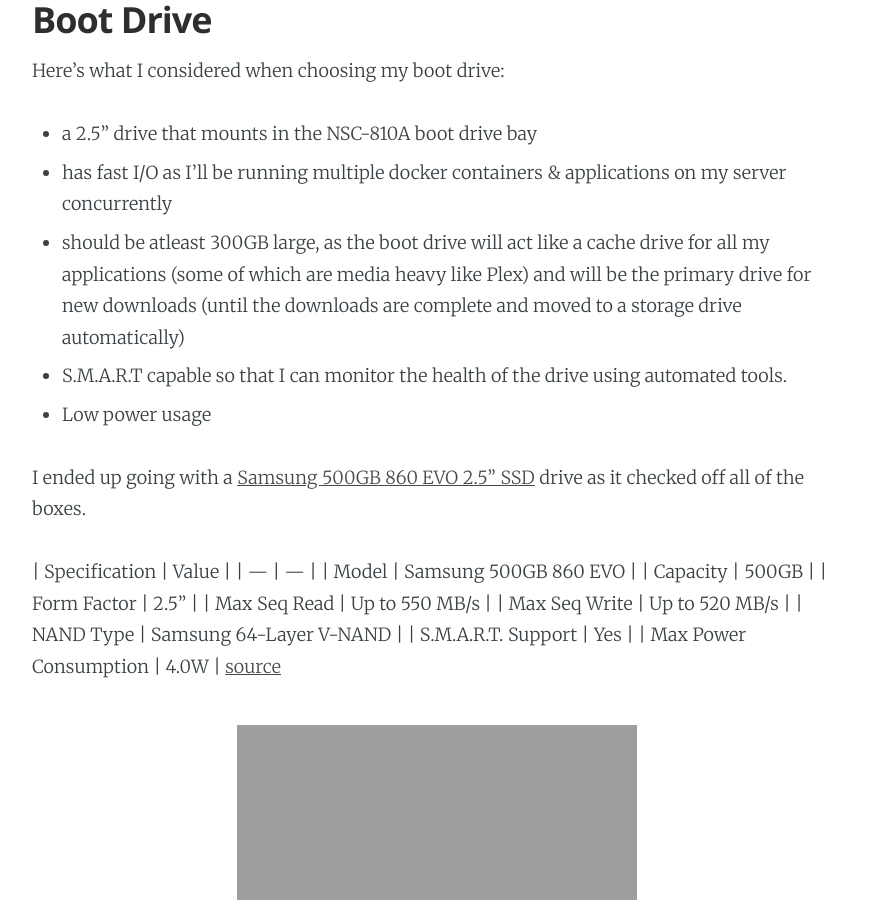
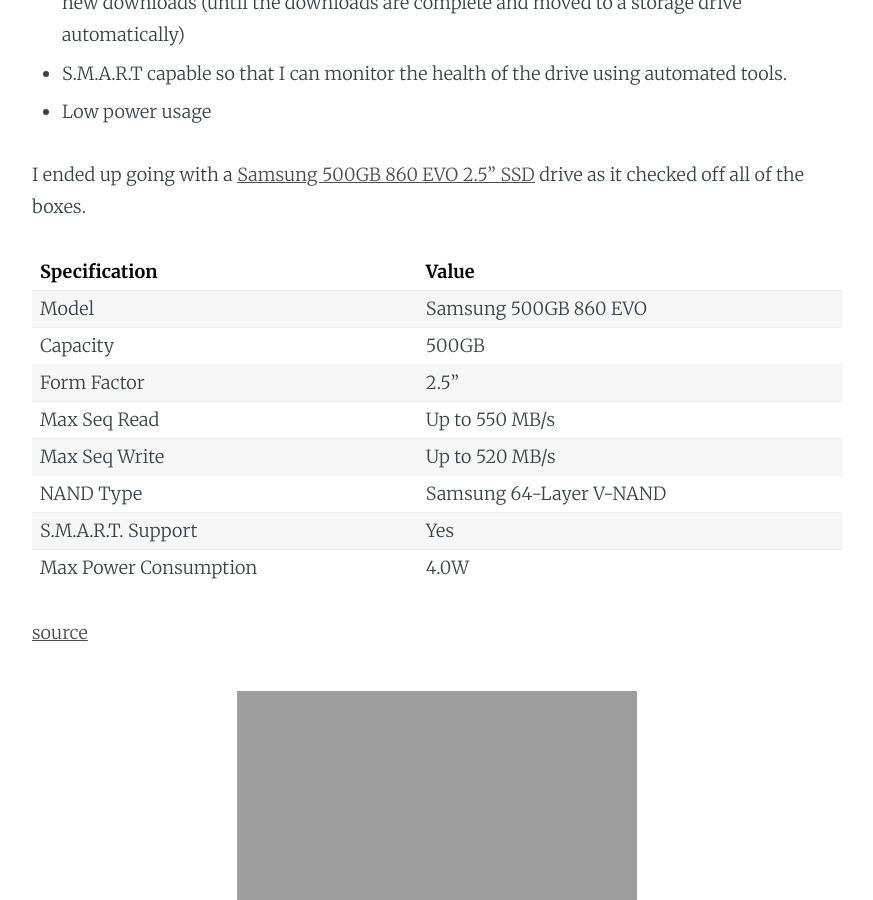
Before and after one commit to AnalogJ/thesparktree-blog, a Jekyll site: the page built from _posts/2019-01-06-utlimate-media-server-build-hardware.md, in a window 1280 px wide and 900 px high, scrolled down 15958 px. Shown: the whole window, without its empty margins (203-1076 px from the left). Built offline with Jekyll 4.4.1, drawn with Linux system fonts in a browser that asks for light colours; nearby versions of some CDN libraries; comment, search, counter and statistics services are not loaded; some of the changed text lies outside the part shown.

Commit message:
fix images and tables.

```diff
--- a/_posts/2019-01-06-utlimate-media-server-build-hardware.md
+++ b/_posts/2019-01-06-utlimate-media-server-build-hardware.md
@@ -79,7 +79,7 @@
 micro-ATX motherboard, while still supporting 8 hot-swappable hard drives in a small footprint. And it doesn't look that bad either,
 which is important for a server that's sitting on my shelf, rather than a server rack in the basement.
 
-![nsc-810a]({{ site.url }}/assets/images/nas/unas-nsc-810A.jpg)
+<img src="{{ site.url }}/assets/images/nas/unas-nsc-810A.jpg" alt="nsc-810a" style="max-height: 600px;"/>
 
 | Specification | Value |
 | --- | --- |
@@ -90,6 +90,7 @@
 | PCIe Slots | 2x |
 | Power Supply Form Factor | 1U Flex |
 | Dimensions(L x W x H) | 31.5cm x 27.5cm x 19.7cm |
+
 [source](http://www.u-nas.com/xcart/product.php?productid=17640)
 
 ### Compromises
@@ -129,7 +130,7 @@
 
 If you're not going to be running as many workloads on your home server as I am feel free to dial back the power (and cost) of your CPU. **However I would stay away from the E3-1220V6 or below as it only has 2 cores vs 4 cores for E3-1230V6 and above**
 
-![xeon e3-1275V6]({{ site.url }}/assets/images/nas/xeon-e3-1275V6.jpg)
+<img src="{{ site.url }}/assets/images/nas/xeon-e3-1275V6.jpg" alt="xeon e3-1275V6" style="max-height: 600px;"/>
 
 | Specification | Value |
 | --- | --- |
@@ -169,7 +170,8 @@
 
 Thankfully Noctura releases TDP guidelines for all their fans, including the [NH-L9i](https://noctua.at/en/nh_l9i_tdp_guidelines). Though our exact CPU model is not listed as compatible, we can see that the fan can handle ~91W TDP from Kaby Lake processors, which higher than our expected TDP of 71W.
 
-![noctua nh-l9i]({{ site.url }}/assets/images/nas/noctua-nh-l9i.jpg)
+<img src="{{ site.url }}/assets/images/nas/noctua-nh-l9i.jpg" alt="noctua nh-l9i" style="max-height: 600px;"/>
+
 
 ## Motherboard
 
@@ -231,7 +233,7 @@
 | SAS | 2x mini-SAS HD (SFF8643) SAS3 |
 | Remote Management | [IPMI](https://www.supermicro.com/en/solutions/management-software/bmc-resources) |
 
-![supermicro x11ssl-cf]({{ site.url }}/assets/images/nas/supermicro-x11ssl-cf.jpg)
+<img src="{{ site.url }}/assets/images/nas/supermicro-x11ssl-cf.jpg" alt="supermicro x11ssl-cf" style="max-height: 600px;"/>
 
 
 ### Compromises
@@ -287,9 +289,11 @@
 | Wattage | 350W |
 | Efficiency | 80 PLUS |
 | Cabling | Modular |
+
 [source](http://www2.seasonic.com/product/ss-350-m1u-active-pfc-f0/)
 
-![seasonic SS-350M1U]({{ site.url }}/assets/images/nas/seasonic-SS-350M1U.png)
+<img src="{{ site.url }}/assets/images/nas/seasonic-SS-350M1U.png" alt="seasonic SS-350M1U" style="max-height: 600px;"/>
+
 
 ### Compromises
 
@@ -318,9 +322,11 @@
 | Transcodes | Unlimited |
 | Max Power Consumption | 75W |
 | Form Factor | 4.40" H x 7.90" L, Single Slot |
+
 [source](https://www.pny.com/nvidia-quadro-p2000)
 
-![nvidia quadro p2000]({{ site.url }}/assets/images/nas/nvidia-quadro-p2000.jpeg)
+<img src="{{ site.url }}/assets/images/nas/nvidia-quadro-p2000.jpeg" alt="nvidia quadro p2000" style="max-height: 600px;"/>
+
 
 ### Compromises
 
@@ -350,9 +356,10 @@
 | NAND Type | Samsung 64-Layer V-NAND |
 | S.M.A.R.T. Support | Yes |
 | Max Power Consumption | 4.0W |
+
 [source](https://www.samsung.com/us/computing/memory-storage/solid-state-drives/ssd-860-evo-2-5--sata-iii-500gb-mz-76e500b-am/)
 
-![samsung 860 evo]({{ site.url }}/assets/images/nas/samsung-500gb-evo-860.jpg)
+<img src="{{ site.url }}/assets/images/nas/samsung-500gb-evo-860.jpg" alt="samsung 860 evo" style="max-height: 600px;"/>
 
 
 ### Compromises
@@ -390,10 +397,10 @@
 | Cache | 256MB |
 | RPM | 5400 |
 | S.M.A.R.T. Support | Yes |
+
 [source](https://www.wd.com/products/internal-storage/wd-red.html)
 
-![wd nas red]({{ site.url }}/assets/images/nas/wd-nas-red-8tb.jpg)
-
+<img src="{{ site.url }}/assets/images/nas/wd-nas-red-8tb.jpg" alt="wd nas red" style="max-height: 600px;"/>
 
 ### Compromises
 - You can also [shuck white label versions of this drive from EasyStore 8TB](https://imgur.com/gallery/IsZxx)
```
